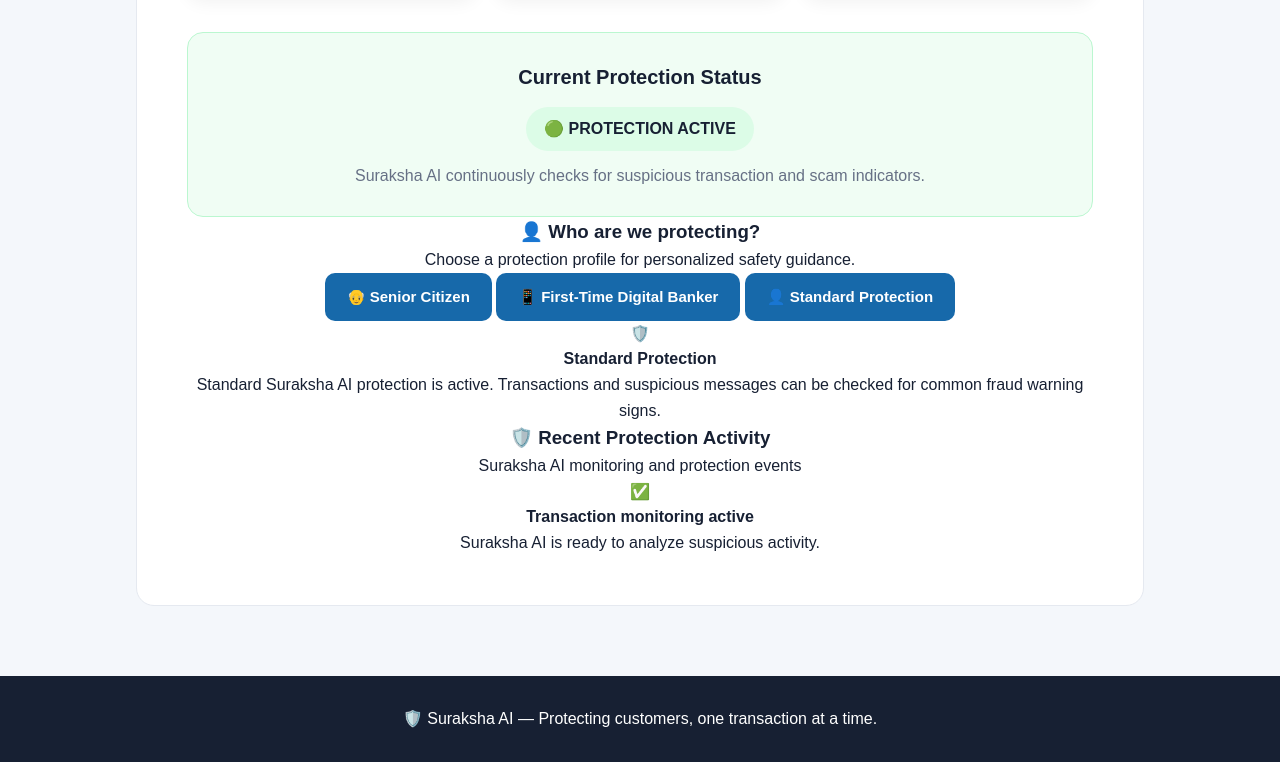
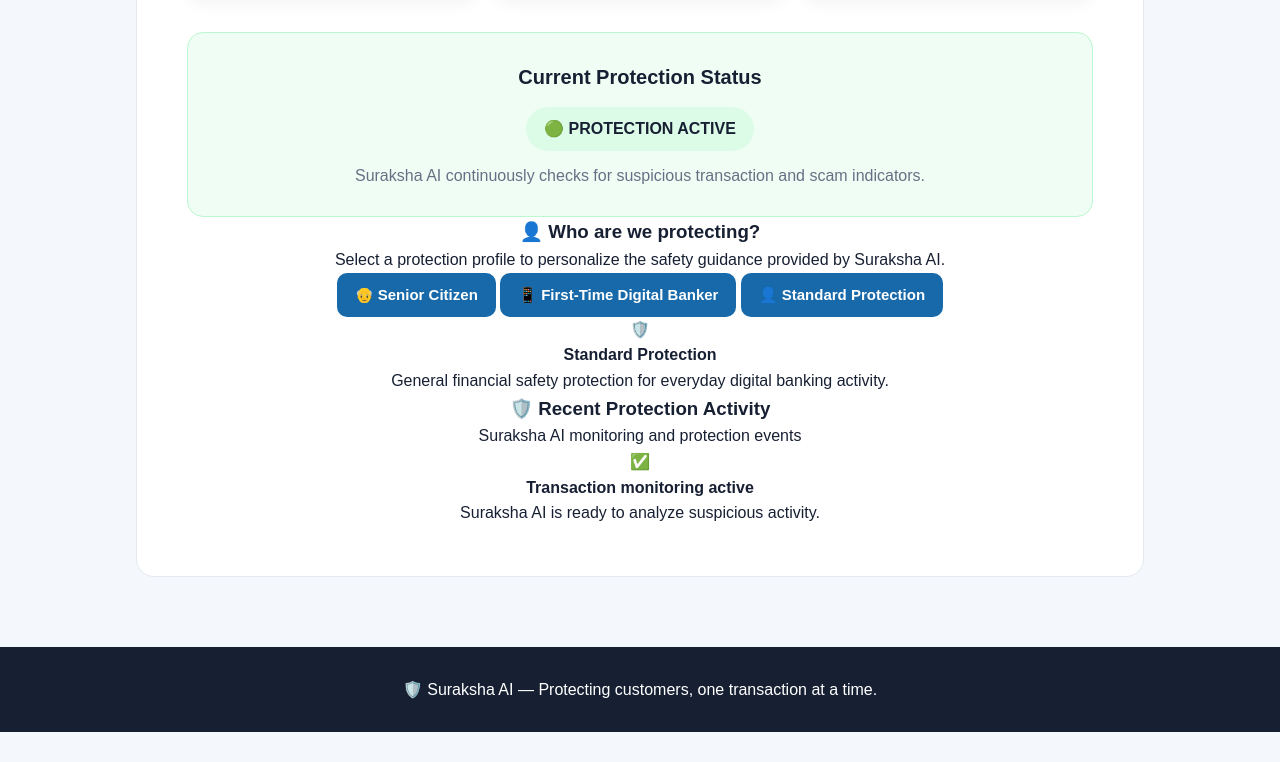
Before and after one commit to Maurya552/Suraksha-AI, a plain HTML site: page frontend/index.html in a window 1280 px wide. Shown: the part 1564-2326 px from the top of the page. After the commit the page ends 2296 px from the top, so only its background shows below. Drawn offline with Linux system fonts and the light colour scheme.

Commit message:
Enhance index.html with new features and content

```diff
--- a/frontend/index.html
+++ b/frontend/index.html
@@ -47,37 +47,58 @@
 
         <section class="hero">
 
+
             <div class="hero-text">
+
 
                 <p class="badge">
                     AI-POWERED FINANCIAL PROTECTION
                 </p>
 
+
                 <h1>
+
                     Stay Safe from
+
                     <span>
                         Digital Financial Fraud
                     </span>
+
                 </h1>
 
+
                 <p class="description">
+
                     Suraksha AI helps protect vulnerable
                     banking users from scams, suspicious
                     transactions and social engineering attacks.
+
                 </p>
 
 
+
+                <!-- MAIN ACTION BUTTONS -->
+
                 <div class="buttons">
 
+
                     <button onclick="showTransaction()">
+
                         💳 Check a Transaction
+
                     </button>
 
+
+
                     <button onclick="showScamChecker()">
+
                         📩 Check a Suspicious Message
+
                     </button>
 
+
                 </div>
+
 
 
                 <!-- SIMPLE SAFETY MODE -->
@@ -86,24 +107,35 @@
                     class="safe-mode-button"
                     onclick="enableSafeMode()"
                 >
+
                     👴 Enable Simple Safety Mode
+
                 </button>
 
+
                 <p class="safe-mode-description">
+
                     Designed for senior citizens and
                     first-time digital banking users.
+
                 </p>
 
+
             </div>
+
 
 
             <!-- SHIELD -->
 
             <div class="shield">
+
                 🛡️
+
             </div>
 
+
         </section>
+
 
 
 
@@ -113,12 +145,15 @@
 
         <section class="users">
 
+
             <h2>
                 Designed for people who need extra protection
             </h2>
 
 
+
             <div class="user-cards">
+
 
 
                 <!-- SENIOR CITIZENS -->
@@ -134,11 +169,15 @@
                     </h3>
 
                     <p>
+
                         Simple warnings and clear guidance
                         against financial scams.
+
                     </p>
 
                 </div>
+
+
 
 
                 <!-- FIRST-TIME BANKERS -->
@@ -154,11 +193,15 @@
                     </h3>
 
                     <p>
+
                         Extra protection when making
                         unfamiliar digital transactions.
+
                     </p>
 
                 </div>
+
+
 
 
                 <!-- DIGITAL SAFETY -->
@@ -174,15 +217,20 @@
                     </h3>
 
                     <p>
+
                         Understand suspicious messages
                         before taking action.
+
                     </p>
 
                 </div>
 
+
             </div>
 
+
         </section>
+
 
 
 
@@ -195,100 +243,133 @@
             class="checker"
         >
 
+
             <h2>
                 🛡️ Suraksha Protection Center
             </h2>
 
+
             <p class="checker-intro">
+
                 Your intelligent financial safety dashboard
+
             </p>
 
 
+
             <!-- =====================================
-                 DASHBOARD
+                 DASHBOARD CARDS
                  ===================================== -->
 
             <div class="dashboard">
+
 
 
                 <!-- TRANSACTIONS CHECKED -->
 
                 <div class="dashboard-card">
 
+
                     <div class="dashboard-icon">
                         💳
                     </div>
+
 
                     <h3>
                         Transactions Checked
                     </h3>
 
+
                     <div
                         class="dashboard-number"
                         id="transactionsChecked"
                     >
+
                         12
+
                     </div>
+
 
                     <p>
                         Protected transactions
                     </p>
 
+
                 </div>
+
+
 
 
                 <!-- SUSPICIOUS ACTIVITY -->
 
                 <div class="dashboard-card">
 
+
                     <div class="dashboard-icon">
                         ⚠️
                     </div>
+
 
                     <h3>
                         Suspicious Activity
                     </h3>
 
+
                     <div
                         class="dashboard-number"
                         id="suspiciousDetected"
                     >
+
                         3
+
                     </div>
+
 
                     <p>
                         Potential threats detected
                     </p>
 
+
                 </div>
+
+
 
 
                 <!-- THREATS BLOCKED -->
 
                 <div class="dashboard-card">
 
+
                     <div class="dashboard-icon">
                         🛑
                     </div>
+
 
                     <h3>
                         Threats Blocked
                     </h3>
 
+
                     <div
                         class="dashboard-number"
                         id="threatsBlocked"
                     >
+
                         1
+
                     </div>
+
 
                     <p>
                         High-risk threats detected
                     </p>
 
+
                 </div>
 
+
             </div>
+
 
 
 
@@ -298,99 +379,129 @@
 
             <div class="protection-status">
 
+
                 <h3>
                     Current Protection Status
                 </h3>
 
+
                 <div class="status-indicator">
+
                     🟢 PROTECTION ACTIVE
+
                 </div>
 
+
                 <p>
+
                     Suraksha AI continuously checks for
                     suspicious transaction and scam indicators.
+
                 </p>
+
 
             </div>
 
 
 
+
             <!-- =====================================
-                 STEP 11A
-                 WHO ARE WE PROTECTING?
+                 STEP 11A - USER PROTECTION PROFILE
                  ===================================== -->
 
-            <div class="protection-users">
+            <div class="protection-profile">
+
 
                 <h3>
                     👤 Who are we protecting?
                 </h3>
 
-                <p class="protection-users-intro">
-                    Choose a protection profile for
-                    personalized safety guidance.
+
+                <p class="profile-intro">
+
+                    Select a protection profile to personalize
+                    the safety guidance provided by Suraksha AI.
+
                 </p>
 
 
-                <div class="protection-options">
+
+                <!-- PROFILE BUTTONS -->
+
+                <div class="profile-options">
 
 
                     <!-- SENIOR CITIZEN -->
 
                     <button
-                        class="protection-option"
+                        class="profile-button"
                         onclick="selectProtectionProfile('senior')"
                     >
+
                         👴 Senior Citizen
+
                     </button>
+
 
 
                     <!-- FIRST-TIME DIGITAL BANKER -->
 
                     <button
-                        class="protection-option"
-                        onclick="selectProtectionProfile('first-time')"
+                        class="profile-button"
+                        onclick="selectProtectionProfile('firstTime')"
                     >
+
                         📱 First-Time Digital Banker
+
                     </button>
+
 
 
                     <!-- STANDARD PROTECTION -->
 
                     <button
-                        class="protection-option"
+                        class="profile-button"
                         onclick="selectProtectionProfile('standard')"
                     >
+
                         👤 Standard Protection
+
                     </button>
 
+
                 </div>
+
 
 
                 <!-- PROFILE INFORMATION -->
 
                 <div
-                    id="protectionInfo"
-                    class="protection-info"
+                    id="profileInfo"
+                    class="profile-info"
                 >
 
-                    <div class="protection-info-icon">
+                    <div class="profile-info-icon">
                         🛡️
                     </div>
+
 
                     <h4>
                         Standard Protection
                     </h4>
 
+
                     <p>
-                        Standard Suraksha AI protection is active.
-                        Transactions and suspicious messages can
-                        be checked for common fraud warning signs.
+
+                        General financial safety protection
+                        for everyday digital banking activity.
+
                     </p>
 
                 </div>
 
+
             </div>
+
 
 
 
@@ -400,14 +511,21 @@
 
             <div class="activity-section">
 
+
                 <h3>
                     🛡️ Recent Protection Activity
                 </h3>
 
+
                 <p class="activity-intro">
+
                     Suraksha AI monitoring and protection events
+
                 </p>
 
+
+
+                <!-- JavaScript will update this list -->
 
                 <div id="activityList">
 
@@ -416,26 +534,36 @@
 
                     <div class="activity-item">
 
+
                         <span class="activity-icon">
                             ✅
                         </span>
 
+
                         <div>
+
 
                             <strong>
                                 Transaction monitoring active
                             </strong>
 
+
                             <p>
+
                                 Suraksha AI is ready to analyze
                                 suspicious activity.
+
                             </p>
+
 
                         </div>
 
+
                     </div>
 
+
                 </div>
+
 
             </div>
 
@@ -447,18 +575,24 @@
 
 
 
+
     <!-- =========================================
          FOOTER
          ========================================= -->
 
     <footer>
 
+
         <p>
+
             🛡️ Suraksha AI — Protecting customers,
             one transaction at a time.
+
         </p>
 
+
     </footer>
+
 
 
 
```
